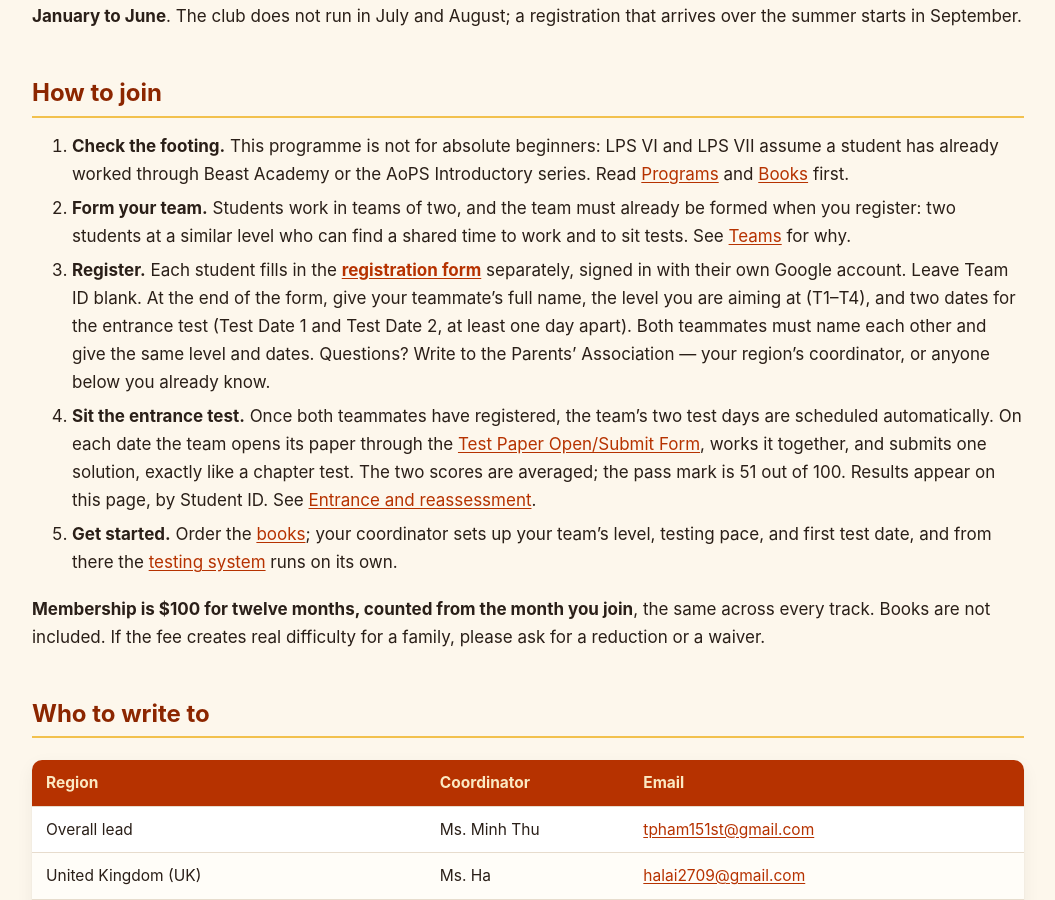
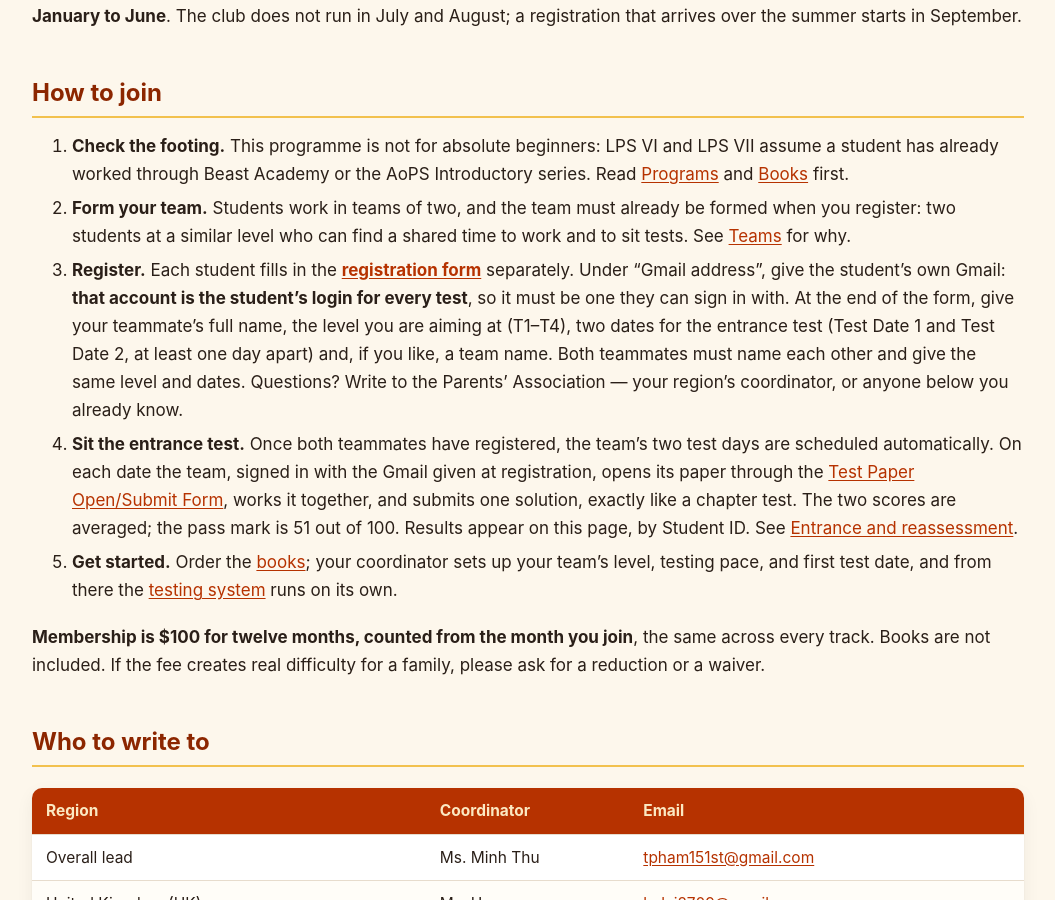
Before and after one commit to nghia71/nghia71.github.io, a Jekyll site: the page built from register.md, in a window 1280 px wide and 900 px high, scrolled down 594 px. Shown: the whole window, without its empty margins (112-1167 px from the left). Built offline with Jekyll 4.4.1, drawn with Linux system fonts in a browser that asks for light colours; some of the changed text lies outside the part shown.

Commit message:
New entrance form

```diff
--- a/register.md
+++ b/register.md
@@ -14,8 +14,8 @@ The year has two semesters: **September to December**, ending with the [semester
 
 1. **Check the footing.** This programme is not for absolute beginners: LPS VI and LPS VII assume a student has already worked through Beast Academy or the AoPS Introductory series. Read [Programs](./programs.md) and [Books](./books.md) first.
 2. **Form your team.** Students work in teams of two, and the team must already be formed when you register: two students at a similar level who can find a shared time to work and to sit tests. See [Teams](./programs.md#teams) for why.
-3. **Register.** Each student fills in the **[registration form](https://forms.gle/dD6cLU6Ym8kEQddNA)** separately, signed in with their own Google account. Leave Team ID blank. At the end of the form, give your teammate's full name, the level you are aiming at (T1–T4), and two dates for the entrance test (Test Date 1 and Test Date 2, at least one day apart). Both teammates must name each other and give the same level and dates. Questions? Write to the Parents' Association — your region's coordinator, or anyone below you already know.
-4. **Sit the entrance test.** Once both teammates have registered, the team's two test days are scheduled automatically. On each date the team opens its paper through the [Test Paper Open/Submit Form](https://docs.google.com/forms/d/e/1FAIpQLSdrDdmflJ9K6IR7BCAlTU_7ziffSilCjkywuVJT_MoEoDFPGg/viewform), works it together, and submits one solution, exactly like a chapter test. The two scores are averaged; the pass mark is 51 out of 100. Results appear on this page, by Student ID. See [Entrance and reassessment](./programs.md#entrance-and-reassessment).
+3. **Register.** Each student fills in the **[registration form](https://forms.gle/DjDYW6dfRiYKCRET8)** separately. Under "Gmail address", give the student's own Gmail: **that account is the student's login for every test**, so it must be one they can sign in with. At the end of the form, give your teammate's full name, the level you are aiming at (T1–T4), two dates for the entrance test (Test Date 1 and Test Date 2, at least one day apart) and, if you like, a team name. Both teammates must name each other and give the same level and dates. Questions? Write to the Parents' Association — your region's coordinator, or anyone below you already know.
+4. **Sit the entrance test.** Once both teammates have registered, the team's two test days are scheduled automatically. On each date the team, signed in with the Gmail given at registration, opens its paper through the [Test Paper Open/Submit Form](https://docs.google.com/forms/d/e/1FAIpQLSdrDdmflJ9K6IR7BCAlTU_7ziffSilCjkywuVJT_MoEoDFPGg/viewform), works it together, and submits one solution, exactly like a chapter test. The two scores are averaged; the pass mark is 51 out of 100. Results appear on this page, by Student ID. See [Entrance and reassessment](./programs.md#entrance-and-reassessment).
 5. **Get started.** Order the [books](./books.md); your coordinator sets up your team's level, testing pace, and first test date, and from there the [testing system](./programs.md#how-a-cycle-works) runs on its own.
 
 **Membership is $100 for twelve months, counted from the month you join**, the same across every track. Books are not included. If the fee creates real difficulty for a family, please ask for a reduction or a waiver.
@@ -51,8 +51,8 @@ Teams that joined during the year, newest first. Each team sits two papers on it
 
 1. **Kiểm tra nền tảng.** Chương trình không dành cho người mới bắt đầu hoàn toàn: LPS VI và LPS VII giả định các em đã học qua Beast Academy hoặc bộ AoPS Introductory.
 2. **Lập đội.** Các em học theo đội hai người, và đội phải lập sẵn khi đăng ký: hai bạn cùng trình độ, có giờ học và giờ thi chung.
-3. **Đăng ký.** Mỗi em điền một **[form đăng ký](https://forms.gle/dD6cLU6Ym8kEQddNA)** riêng, đăng nhập bằng tài khoản Google của chính em. Ô Team ID để trống. Ở cuối form, ghi họ tên đầy đủ của bạn cùng đội, level muốn vào (T1–T4), và hai ngày thi đầu vào (Test Date 1 và Test Date 2, cách nhau ít nhất một ngày). Hai bạn phải ghi tên nhau, cùng level và cùng hai ngày thi. Có thắc mắc, xin liên hệ Hội Phụ huynh — người phụ trách khu vực của mình, hoặc bất kỳ ai dưới đây mà gia đình quen.
-4. **Thi đầu vào.** Khi cả hai bạn đã đăng ký, hai ngày thi của đội được lên lịch tự động. Vào mỗi ngày thi, đội mở đề qua [Test Paper Open/Submit Form](https://docs.google.com/forms/d/e/1FAIpQLSdrDdmflJ9K6IR7BCAlTU_7ziffSilCjkywuVJT_MoEoDFPGg/viewform), làm bài chung và nộp một bài, như bài thi chương. Lấy điểm trung bình hai ngày; đạt từ 51/100 điểm. Kết quả hiện trên trang này, theo mã học sinh (Student ID).
+3. **Đăng ký.** Mỗi em điền một **[form đăng ký](https://forms.gle/DjDYW6dfRiYKCRET8)** riêng. Ở ô "Gmail address", ghi địa chỉ Gmail của chính em: **đây là tài khoản em dùng để đăng nhập mỗi lần thi**, nên phải là tài khoản em đăng nhập được. Ở cuối form, ghi họ tên đầy đủ của bạn cùng đội, level muốn vào (T1–T4), hai ngày thi đầu vào (Test Date 1 và Test Date 2, cách nhau ít nhất một ngày) và, nếu muốn, tên đội. Hai bạn phải ghi tên nhau, cùng level và cùng hai ngày thi. Có thắc mắc, xin liên hệ Hội Phụ huynh — người phụ trách khu vực của mình, hoặc bất kỳ ai dưới đây mà gia đình quen.
+4. **Thi đầu vào.** Khi cả hai bạn đã đăng ký, hai ngày thi của đội được lên lịch tự động. Vào mỗi ngày thi, đội đăng nhập bằng Gmail đã ghi khi đăng ký và mở đề qua [Test Paper Open/Submit Form](https://docs.google.com/forms/d/e/1FAIpQLSdrDdmflJ9K6IR7BCAlTU_7ziffSilCjkywuVJT_MoEoDFPGg/viewform), làm bài chung và nộp một bài, như bài thi chương. Lấy điểm trung bình hai ngày; đạt từ 51/100 điểm. Kết quả hiện trên trang này, theo mã học sinh (Student ID).
 5. **Bắt đầu học.** Đặt [sách](./books.md); người phụ trách khu vực cài đặt level, nhịp độ thi và ngày thi đầu tiên cho đội, sau đó hệ thống tự vận hành.
 
 **Phí hội viên $100 cho mười hai tháng, tính từ tháng tham gia**, như nhau cho mọi level, chưa gồm sách. Gia đình gặp khó khăn về phí có thể xin giảm hoặc miễn.
```
